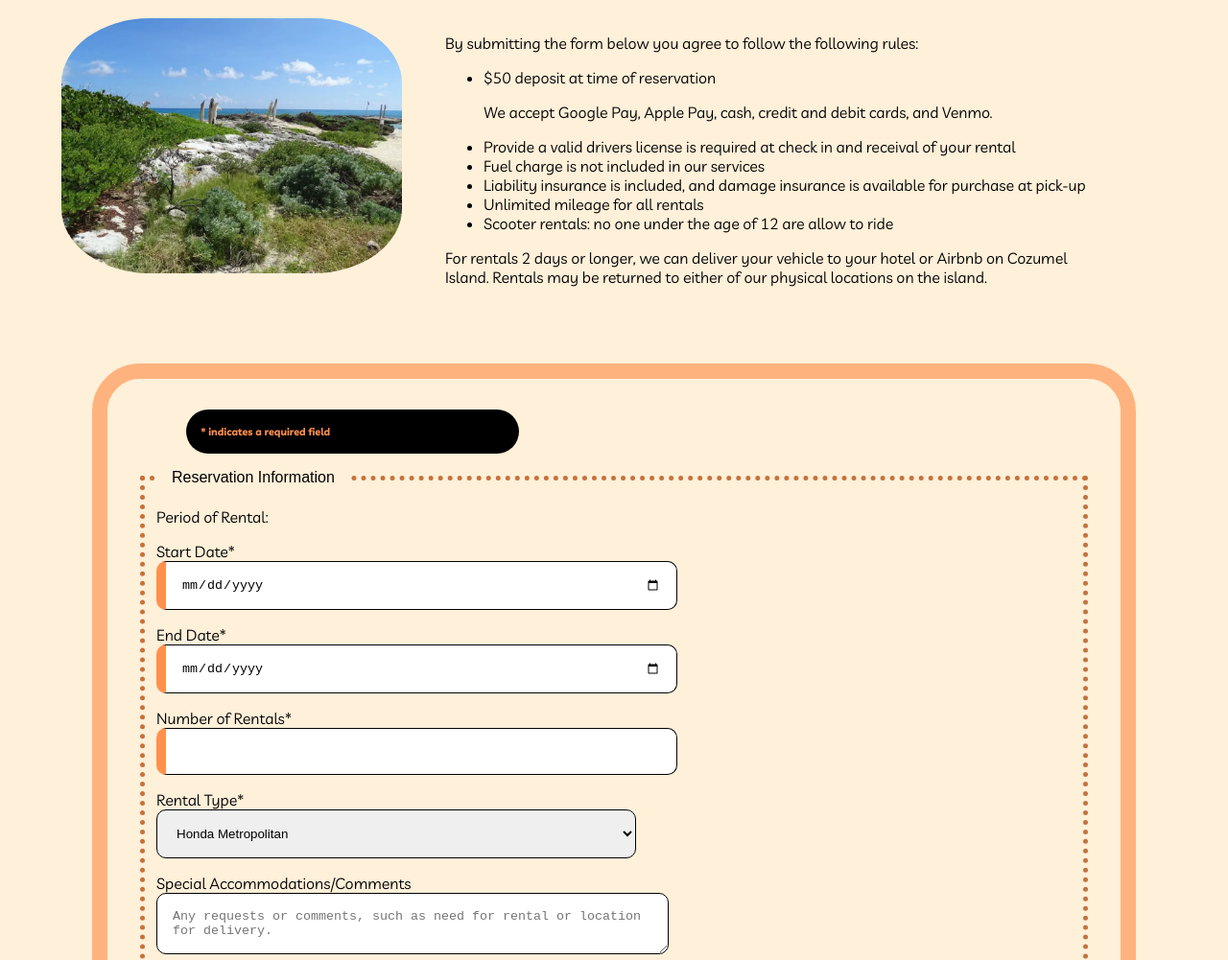
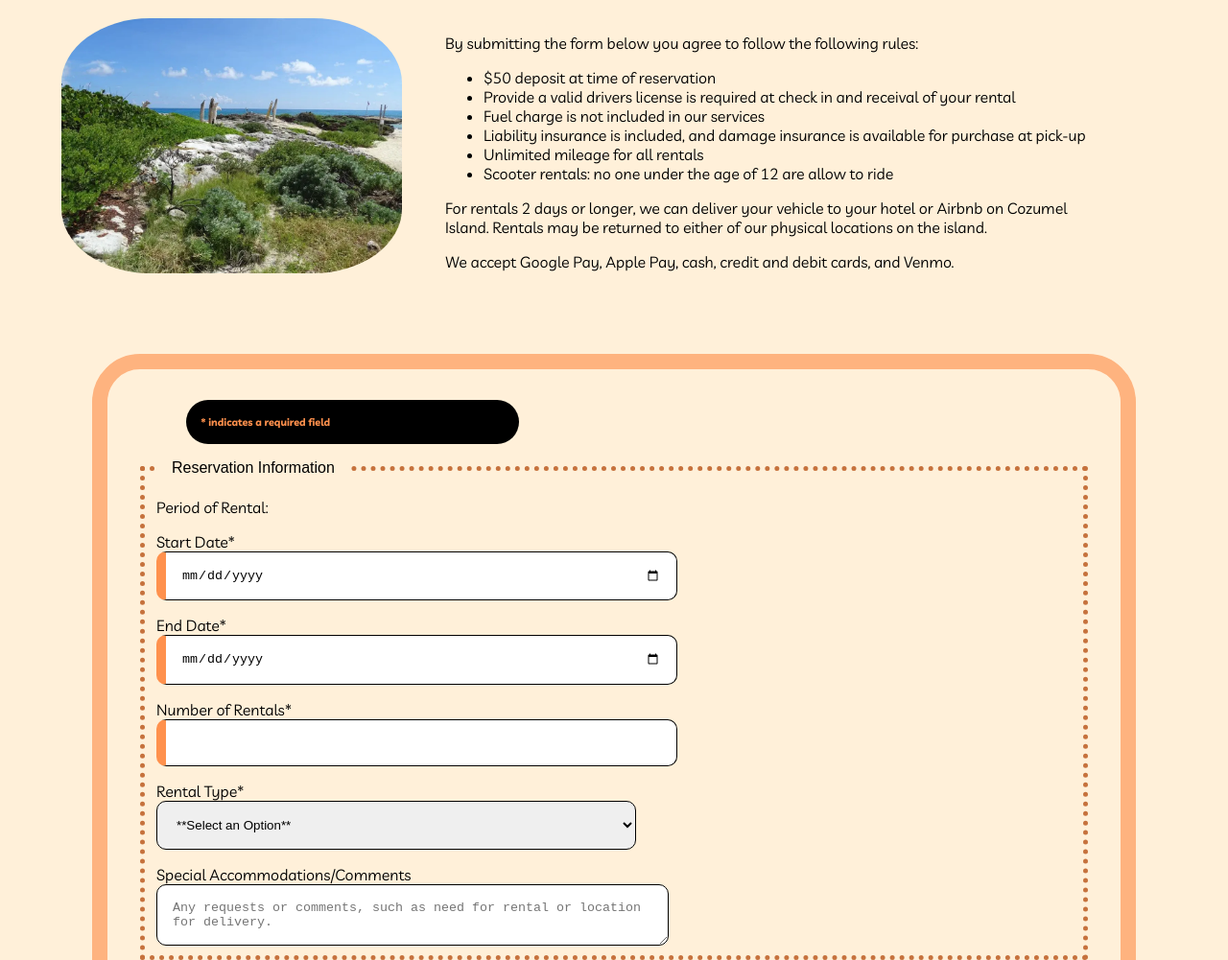
Before and after one commit to K-Marple/wdd230, a plain HTML site: page scoots/reservations.html in a window 1280 px wide. Shown: the part 349-1350 px from the top of the page at 96% size. Drawn offline with Linux system fonts and the light colour scheme; a web font is replaced by a local one.

Commit message:
validator fix

```diff
--- a/scoots/reservations.html
+++ b/scoots/reservations.html
@@ -40,7 +40,6 @@
                 <p>By submitting the form below you agree to follow the following rules:
                 <ul>
                     <li>$50 deposit at time of reservation</li>
-                    <p>We accept Google Pay, Apple Pay, cash, credit and debit cards, and Venmo.</p>
                     <li>Provide a valid drivers license is required at check in and receival of your rental</li>
                     <li>Fuel charge is not included in our services</li>
                     <li>Liability insurance is included, and damage insurance is available for purchase at pick-up</li>
@@ -49,6 +48,7 @@
                 </ul>
                 <p>For rentals 2 days or longer, we can deliver your vehicle to your hotel or Airbnb on Cozumel Island.
                     Rentals may be returned to either of our physical locations on the island.</p>
+                <p>We accept Google Pay, Apple Pay, cash, credit and debit cards, and Venmo.</p>
             </div>
         </div>
         <div id="reserve-form">
@@ -62,6 +62,7 @@
                     <label>Number of Rentals* <input type="number" id="number" name="number" required></label>
                     <label>Rental Type*
                         <select id="rental" name="rental" required>
+                            <option value="choose">**Select an Option**</option>
                             <option value="metropolitan">Honda Metropolitan</option>
                             <option value="dio">Honda Dio</option>
                             <option value="pcx">Honda PCX150</option>
```
